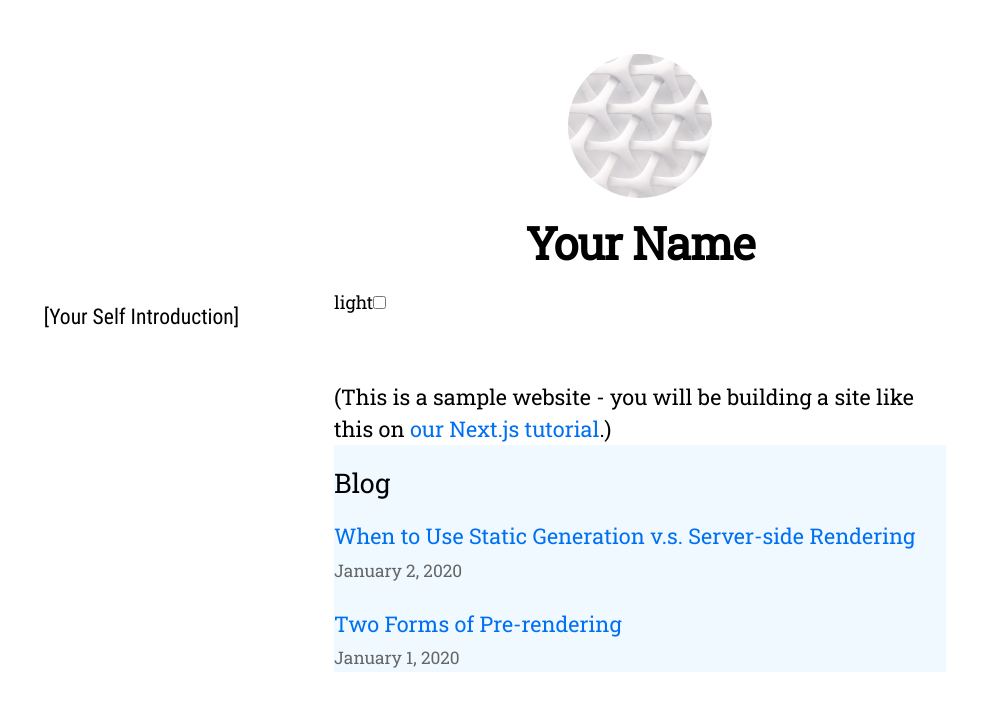
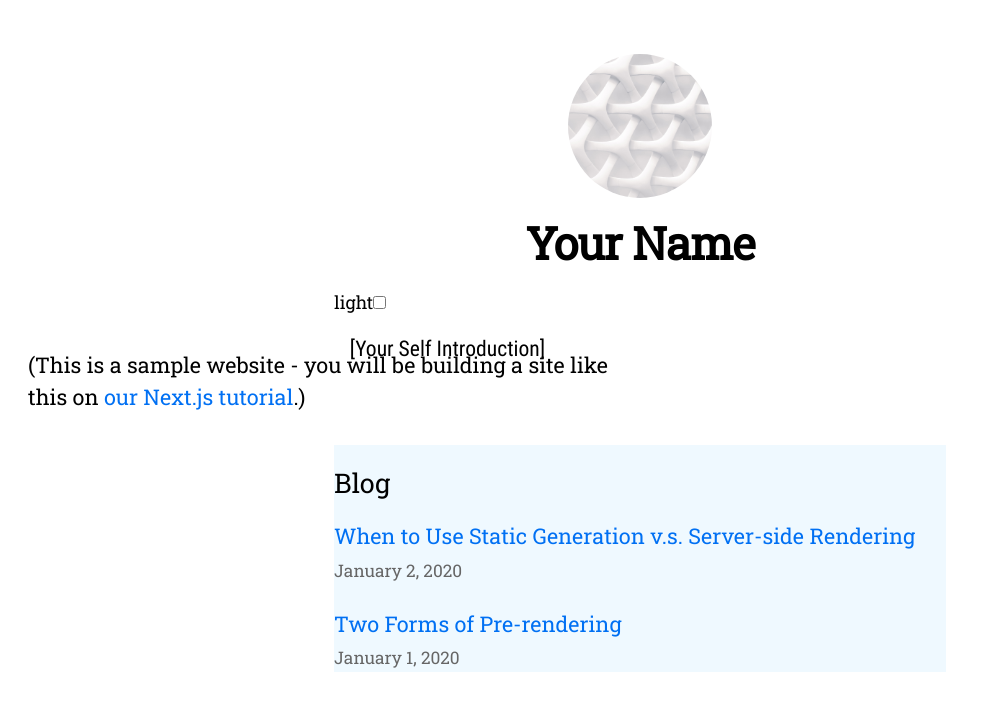
Before and after one commit to Hanna-Mamedova/nextjs-blog, a Next.js app: page / in a window 1280 px wide. Shown: the top 710 px of the page, without its empty margins (0-981 px from the left). Built offline with nearby package versions, Linux system fonts and the light colour scheme.

Commit message:
refactor: change translate implementaion

```diff
--- a/pages/index.tsx
+++ b/pages/index.tsx
@@ -34,8 +34,8 @@ export default function Home({ allPostsData }: HomeProps) {
       </Head>
         <Switcher/>
       <section className={utilStyles.headingMd}>
-        <p className='font-condensed p-3.5 translate-50'>[Your Self Introduction]</p>
-        <p>
+        <p className='font-condensed p-3.5'>[Your Self Introduction]</p>
+        <p className='translate-50'>
           (This is a sample website - you will be building a site like this on{' '}
           <a href="https://nextjs.org/learn">our Next.js tutorial</a>.)
         </p>
```
